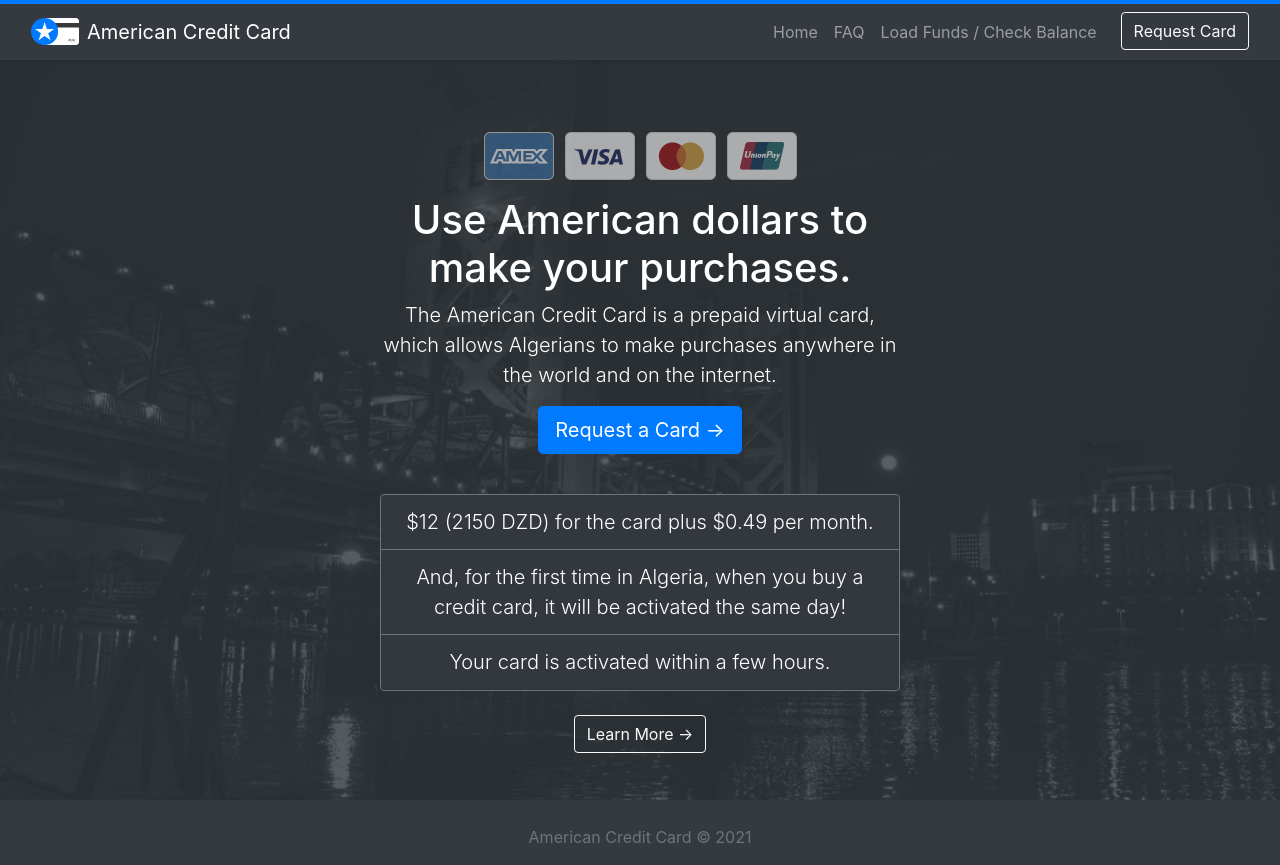
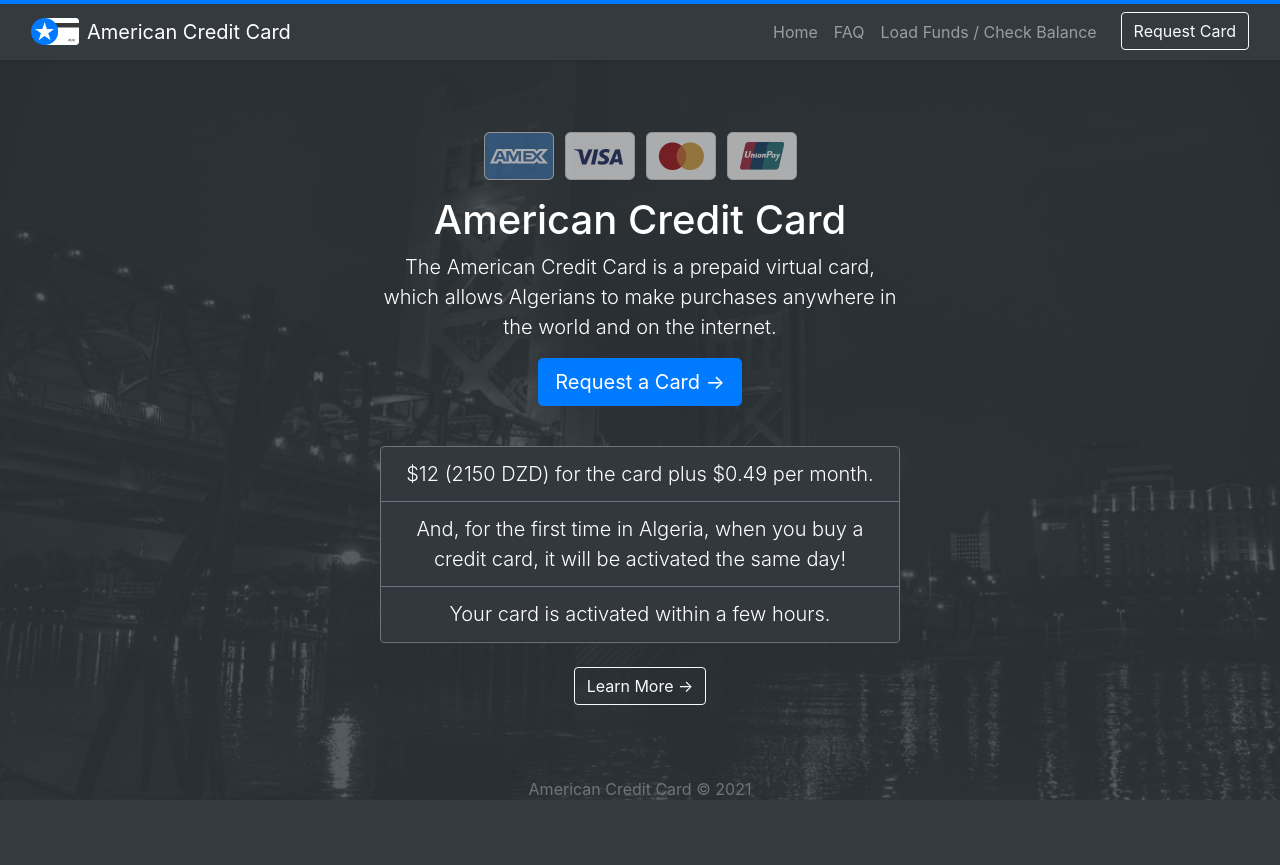
Before and after one commit to markmiro/americancreditcard, a Next.js app: page / in a window 1280 px wide. After the commit the page ends 817 px from the top, so only its background shows below. Built offline with nearby package versions, Linux system fonts and the light colour scheme.

Commit message:
Changed the title

```diff
--- a/pages/index.js
+++ b/pages/index.js
@@ -25,7 +25,7 @@
 
       <div className="pt-3" />
 
-      <h1>Use American dollars to make your purchases.</h1>
+      <h1>American Credit Card</h1>
       <p className="lead">
         The American Credit Card is a prepaid virtual card, which allows
         Algerians to make purchases anywhere in the world and on the internet.
```
